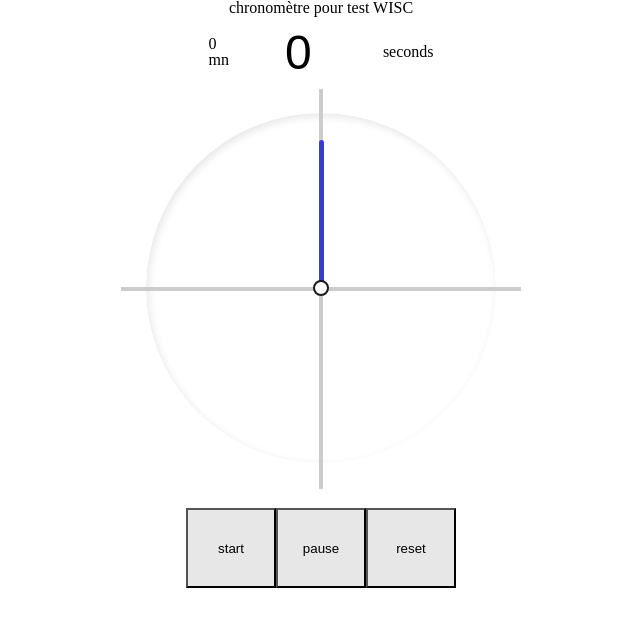
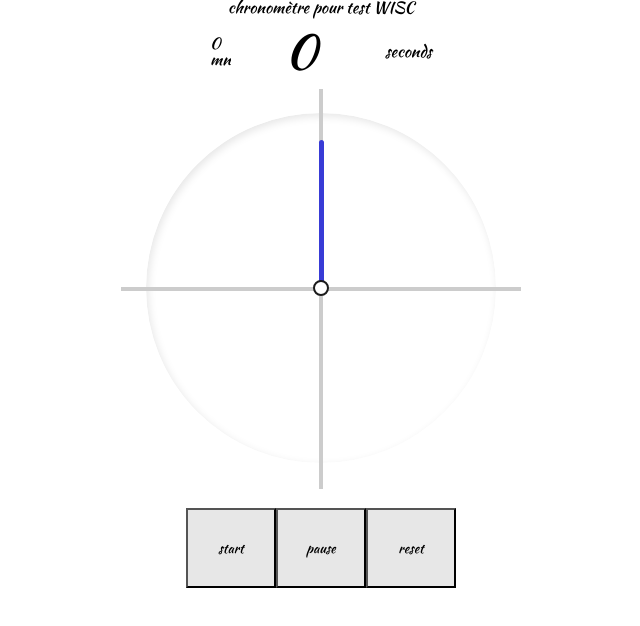
Before and after one commit to patrickletourneux/bene-chronometre, a plain HTML site: page index.html in a window 1280 px wide. Shown: the whole page, without its empty margins (319-959 px from the left). Drawn offline with Linux system fonts and the light colour scheme.

Commit message:
new font style

```diff
--- a/index.html
+++ b/index.html
@@ -5,6 +5,9 @@
     <meta charset="UTF-8">
     <meta http-equiv="X-UA-Compatible" content="IE=edge">
     <meta name="viewport" content="width=device-width, initial-scale=1.0">
+    <link rel="preconnect" href="https://fonts.googleapis.com">
+    <link rel="preconnect" href="https://fonts.gstatic.com" crossorigin>
+    <link href="https://fonts.googleapis.com/css2?family=Kaushan+Script&display=swap" rel="stylesheet">
     <link rel="stylesheet" href="reset.css">
     <link rel="stylesheet" href="style.css">
     <title>chronomètre</title>
--- a/style.css
+++ b/style.css
@@ -4,6 +4,7 @@ body{
     flex-direction: column;
     align-items: center;
     /* background-color: black; */
+    font-family: 'Kaushan Script', cursive;
 
 }
 
@@ -111,10 +112,12 @@ input {
     height: 50px;
     width: 150px;
     border: none;
+    font-family: 'Kaushan Script', cursive;
 }
 
 button{
     height: 80px;
     width: 90px;
     background-color: rgb(231, 231, 231);
+    font-family: 'Kaushan Script', cursive;
 }
```
